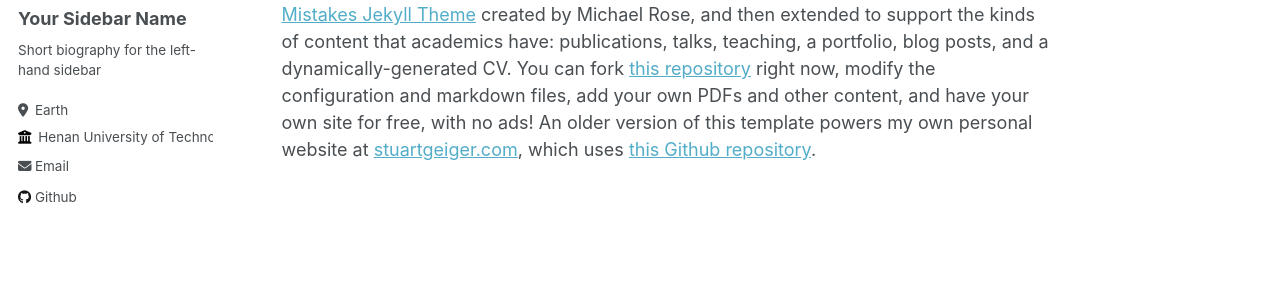
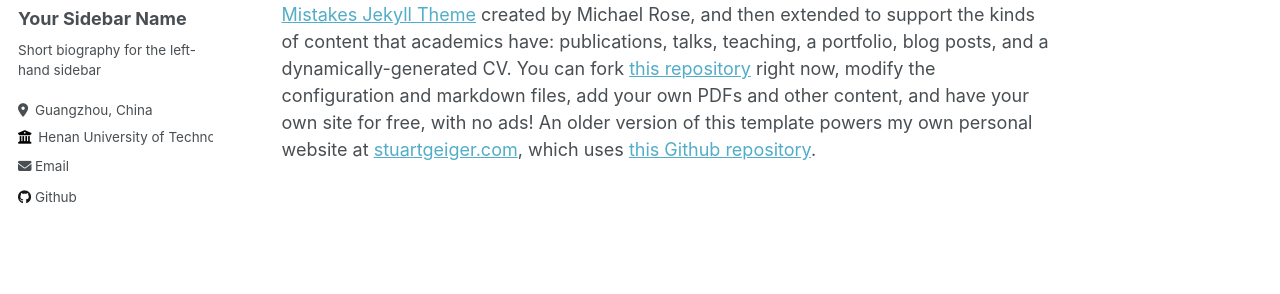
Before and after one commit to zhengjiaxi/zhengjiaxi, a Jekyll site: the page built from _pages/about.md, in a window 1280 px wide. Shown: the part 263-557 px from the top of the page. Built offline with Jekyll 4.4.1, drawn with Linux system fonts in a browser that asks for light colours.

Commit message:
Initial commit

```diff
--- a/_config.yml
+++ b/_config.yml
@@ -25,7 +25,7 @@
   name             : "Your Sidebar Name"
   pronouns         : # example: "she/her"
   bio              : "Short biography for the left-hand sidebar"
-  location         : "Earth"
+  location         : "Guangzhou, China"
   employer         : "Henan University of Technology"
   uri              : # URL
   email            : "jiaxipublic@gmail.com"
```
